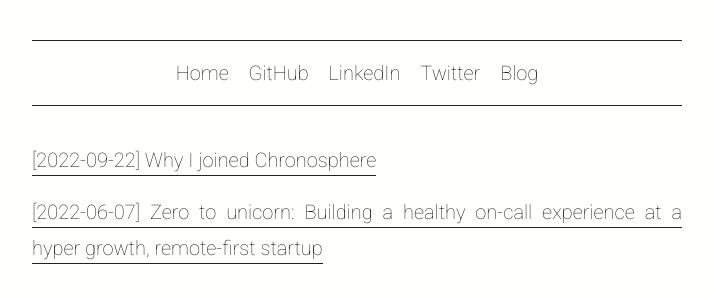
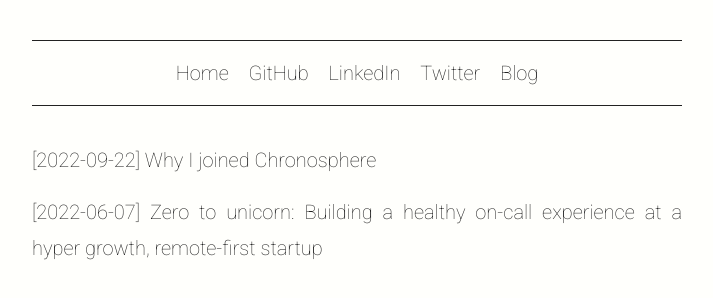
Before and after one commit to najork/maxnajork.com, a plain HTML site: page blog.html in a window 1280 px wide. Shown: the whole page, without its empty margins (283-996 px from the left). Drawn offline with Linux system fonts and the light colour scheme.

Commit message:
Add blog style

```diff
--- a/blog.html
+++ b/blog.html
@@ -23,9 +23,10 @@
       </nav>
     </header>
 
-    <p><a href="https://chronosphere.io/learn/why-i-joined-chronosphere-as-a-manager-on-the-platform-team/" target="_blank">[2022-09-22] Why I joined Chronosphere</a></p>
+    <nav class="nav-blog">
+      <p><a href="https://chronosphere.io/learn/why-i-joined-chronosphere-as-a-manager-on-the-platform-team/" target="_blank">[2022-09-22] Why I joined Chronosphere</a></p>
 
-    <p><a href="https://chronosphere.io/learn/chronosphere-at-pagerduty-summit-2022/" target="_blank">[2022-06-07] Zero to unicorn: Building a healthy on-call experience at a hyper growth, remote-first startup</a></p>
-
+      <p><a href="https://chronosphere.io/learn/chronosphere-at-pagerduty-summit-2022/" target="_blank">[2022-06-07] Zero to unicorn: Building a healthy on-call experience at a hyper growth, remote-first startup</a></p>
+    </nav>
   </body>
 </html>
```
